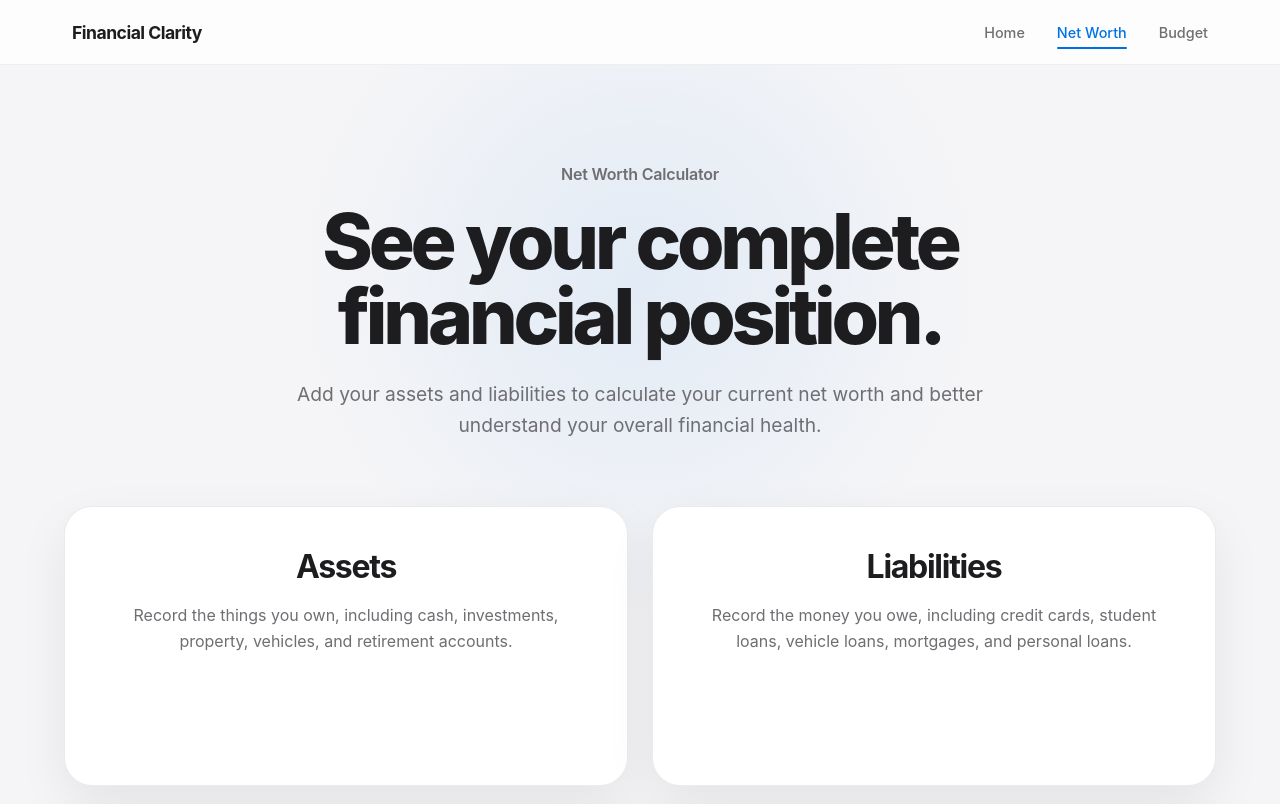
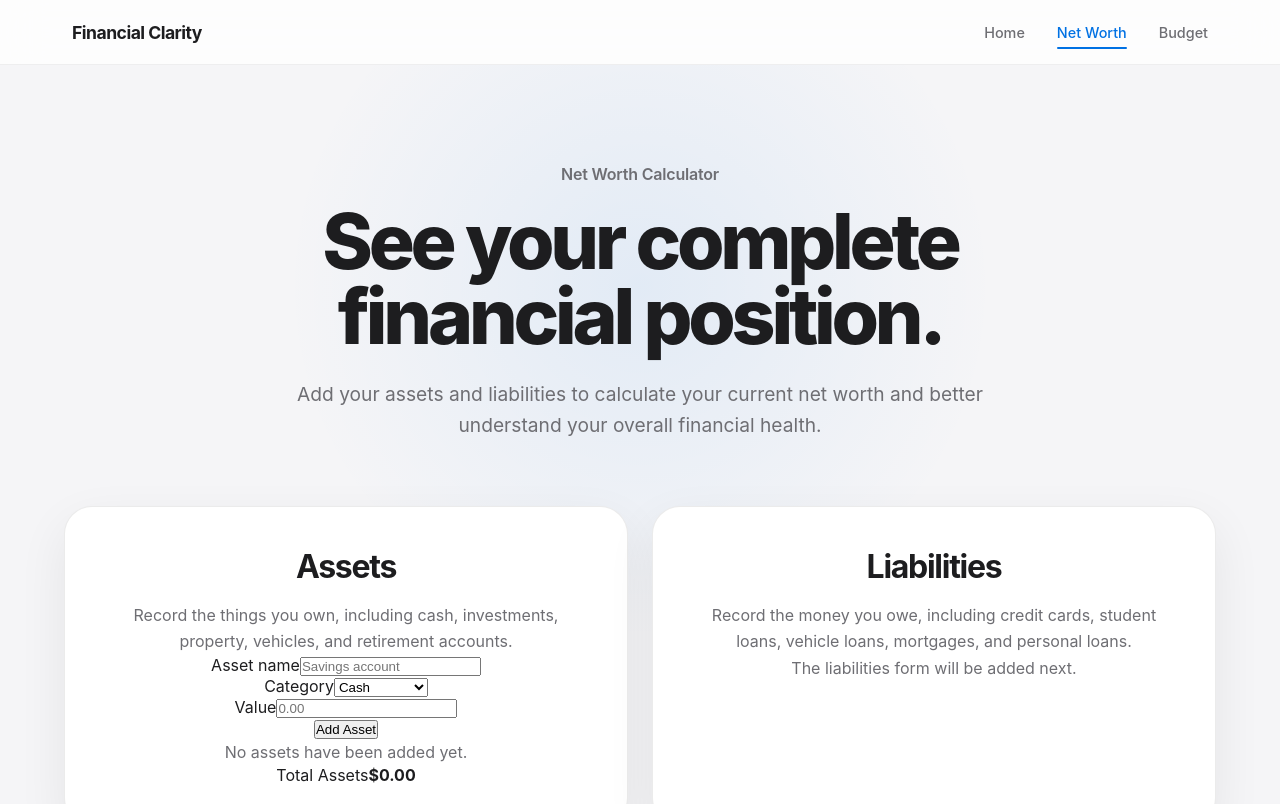
Before and after one commit to fejide/net-worth-calculator, a React (Vite) app: page /net-worth in a window 1280 px wide. Shown: the top 804 px of the page. Built offline with nearby package versions, Linux system fonts and the light colour scheme.

Commit message:
feat: connect Asset form to Net Worth page.
Signed-off-by: Joshua Brown <97815918+fejide@users.noreply.github.com>

```diff
--- a/src/pages/NetWorthPage.tsx
+++ b/src/pages/NetWorthPage.tsx
@@ -1,4 +1,28 @@
+import { useState } from "react";
+import AssetForm from "../components/AssetForm";
+import type { Asset } from "../types/finance";
+
 function NetWorthPage() {
+    const [assets, setAssets] = useState<Asset[]>([]);
+
+    function handleAddAsset(asset: Asset) {
+        setAssets((currentAssets) => [...currentAssets, asset]);
+    }
+
+    const totalAssets = assets.reduce(
+        (total, asset) => total + asset.value,
+        0
+    );
+
+    const currentNetWorth = totalAssets;
+
+    function formatCurrency(amount: number) {
+        return new Intl.NumberFormat("en-US", {
+            style: "currency",
+            currency: "USD",
+        }).format(amount);
+    }
+
     return (
         <section className="calculator-page">
             <div className="calculator-container">
@@ -16,23 +40,61 @@ function NetWorthPage() {
                 <div className="calculator-grid">
                     <section className="calculator-card">
                         <h2>Assets</h2>
+
                         <p>
                             Record the things you own, including cash, investments,
                             property, vehicles, and retirement accounts.
                         </p>
+
+                        <AssetForm onAddAsset={handleAddAsset} />
+
+                        <div className="finance-entry-list">
+                            {assets.length === 0 ? (
+                                <p className="empty-state">
+                                    No assets have been added yet.
+                                </p>
+                            ) : (
+                                assets.map((asset) => (
+                                    <div className="finance-entry" key={asset.id}>
+                                        <div>
+                                            <h3>{asset.name}</h3>
+                                            <p>{asset.category}</p>
+                                        </div>
+
+                                        <strong>
+                                            {formatCurrency(asset.value)}
+                                        </strong>
+                                    </div>
+                                ))
+                            )}
+                        </div>
+
+                        <div className="card-total">
+                            <span>Total Assets</span>
+                            <strong>{formatCurrency(totalAssets)}</strong>
+                        </div>
                     </section>
 
                     <section className="calculator-card">
                         <h2>Liabilities</h2>
+
                         <p>
                             Record the money you owe, including credit cards, student
                             loans, vehicle loans, mortgages, and personal loans.
+                        </p>
+
+                        <p className="empty-state">
+                            The liabilities form will be added next.
                         </p>
                     </section>
 
                     <section className="calculator-card summary-card">
                         <p className="summary-label">Current Net Worth</p>
-                        <p className="summary-value">$0.00</p>
+
+                        <p className="summary-value">
+                            {formatCurrency(currentNetWorth)}
+                        </p>
+
                         <p className="summary-formula">
                             Total assets minus total liabilities
                         </p>
```
